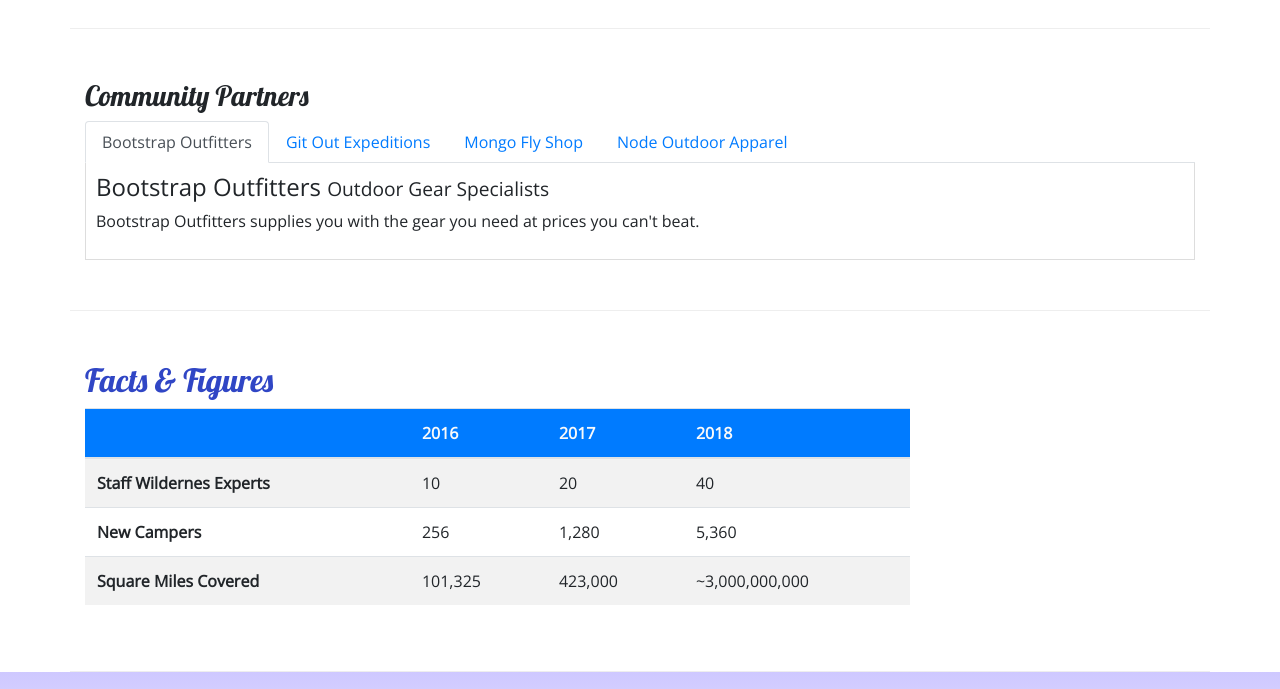
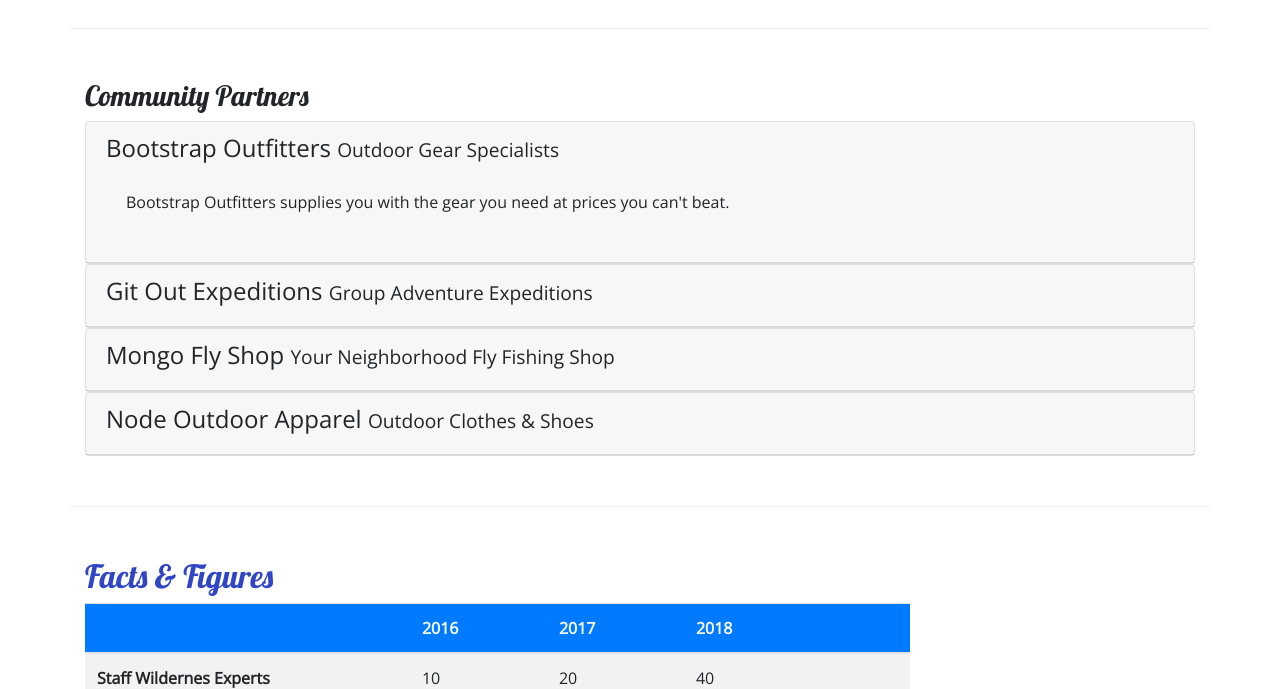
Before and after one commit to brianb3852/nucampsite, a website: page aboutus.html in a window 1280 px wide. Shown: the part 800-1489 px from the top of the page. Drawn offline with nearby package versions, Linux system fonts and the light colour scheme.

Commit message:
changed tab to accordion in aboutus.html, added tooltip to index.html

```diff
--- a/aboutus.html
+++ b/aboutus.html
@@ -109,28 +109,54 @@
         <div class="row row-content">
             <div class="col">
                 <h3>Community Partners</h3>
-                <ul class="nav nav-tabs">
-                    <li class="nav-item"><a class="nav-link active" href="#bootstrap" role="tab" data-toggle="tab">Bootstrap Outfitters</a></li>
-                    <li class="nav-item"><a class="nav-link" href="#git" role="tab" data-toggle="tab">Git Out Expeditions</a></li>
-                    <li class="nav-item"><a class="nav-link" href="#mongo" role="tab" data-toggle="tab">Mongo Fly Shop</a></li>
-                    <li class="nav-item"><a class="nav-link" href="#node" role="tab" data-toggle="tab">Node Outdoor Apparel</a></li>
-                </ul>
-                <div class="tab-content">
-                    <div role="tabpanel" class="tab-pane fade show active" id="bootstrap">
-                        <h4>Bootstrap Outfitters <small>Outdoor Gear Specialists</small></h4>
-                        <p class="d-none d-sm-block">Bootstrap Outfitters supplies you with the gear you need at prices you can't beat.</p>
+                <div id="accordion">
+                    <div class="card">
+                        <div role="tab" class="card-header">
+                            <h4>
+                                <a data-toggle="collapse" data-target="#boootstrap">Bootstrap Outfitters <small>Outdoor Gear Specialists</small></a>
+                            </h4>
+                            <div class="collapse show" id="bootstrap" data-parent="#accordion">
+                                <div class="card-body">
+                                    <p class="d-none d-sm-block">Bootstrap Outfitters supplies you with the gear you need at prices you can't beat.</p>
+                                </div>
+                            </div>
+                        </div>
                     </div>
-                    <div role="tabpanel" class="tab-pane fade show" id="git">
-                        <h4>Git Out Expeditions <small>Group Adventure Expeditions</small></h4>
-                        <p class="d-none d-sm-block">Join Git Out Expeditions to explore new horizons with a group of other adventurers!</p>
+                    <div class="card">
+                        <div role="tab" class="card-header">
+                            <h4>
+                                <a class="collapsed" data-toggle="collapse" data-target="#git">Git Out Expeditions <small>Group Adventure Expeditions</small></a>
+                            </h4>
+                            <div class="collapse" id="git" data-parent="#accordion">
+                                <div class="card-body">
+                                    <p class="d-none d-sm-block">Join Git Out Expeditions to explore new horizons with a group of other adventurers!</p>
+                                </div>
+                            </div>
+                        </div>
                     </div>
-                    <div role="tabpanel" class="tab-pane fade show" id="mongo">
-                        <h4>Mongo Fly Shop <small>Your Neighborhood Fly Fishing Shop</small></h4>
-                        <p class="d-none d-sm-block">Need a new fishing pole, a tacklebox, or flies of all kinds? Stop by Mongo Fly Shop.</p>
+                    <div class="card">
+                        <div role="tab" class="card-header">
+                            <h4>
+                                <a class="collapsed" data-toggle="collapse" data-target="#mongo">Mongo Fly Shop <small>Your Neighborhood Fly Fishing Shop</small></a>
+                            </h4>
+                            <div class="collapse" id="mongo" data-parent="#accordion">
+                                <div class="card-body">
+                                    <p class="d-none d-sm-block">Need a new fishing pole, a tacklebox, or flies of all kinds? Stop by Mongo Fly Shop.</p>
+                                </div>
+                            </div>
+                        </div>
                     </div>
-                    <div role="tabpanel" class="tab-pane fade show" id="node">
-                        <h4>Node Outdoor Apparel <small>Outdoor Clothes & Shoes</small></h4>
-                        <p class="d-none d-sm-block">From polar fleeces to swimsuits, hiking boots to waders, a visit to Node will be sure to get you covered.</p>
+                    <div class="card">
+                        <div role="tab" class="card-header">
+                            <h4>
+                                <a class="collapsed" data-toggle="collapse" data-target="#node">Node Outdoor Apparel <small>Outdoor Clothes & Shoes</small></a>
+                            </h4>
+                            <div class="collapse" id="node" data-parent="#accordion">
+                                <div class="card-body">
+                                    <p class="d-none d-sm-block">From polar fleeces to swimsuits, hiking boots to waders, a visit to Node will be sure to get you covered.</p>
+                                </div>
+                            </div>
+                        </div>
                     </div>
                 </div>
             </div>
```
Also changed, not shown: index.html (+7 -1 lines).
